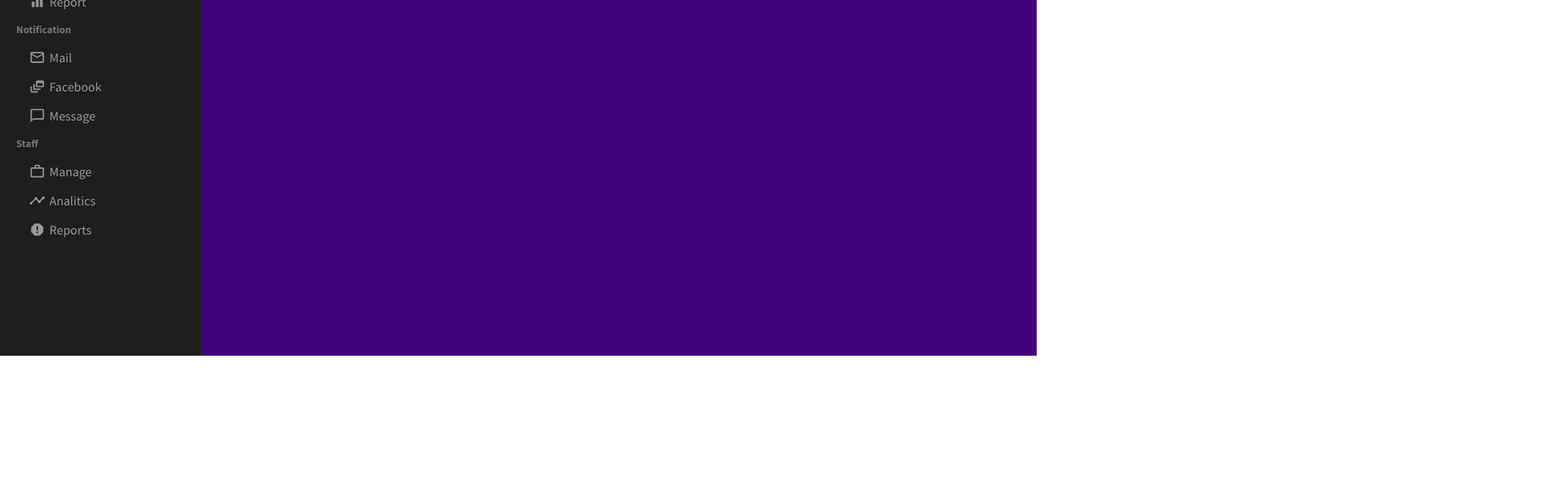
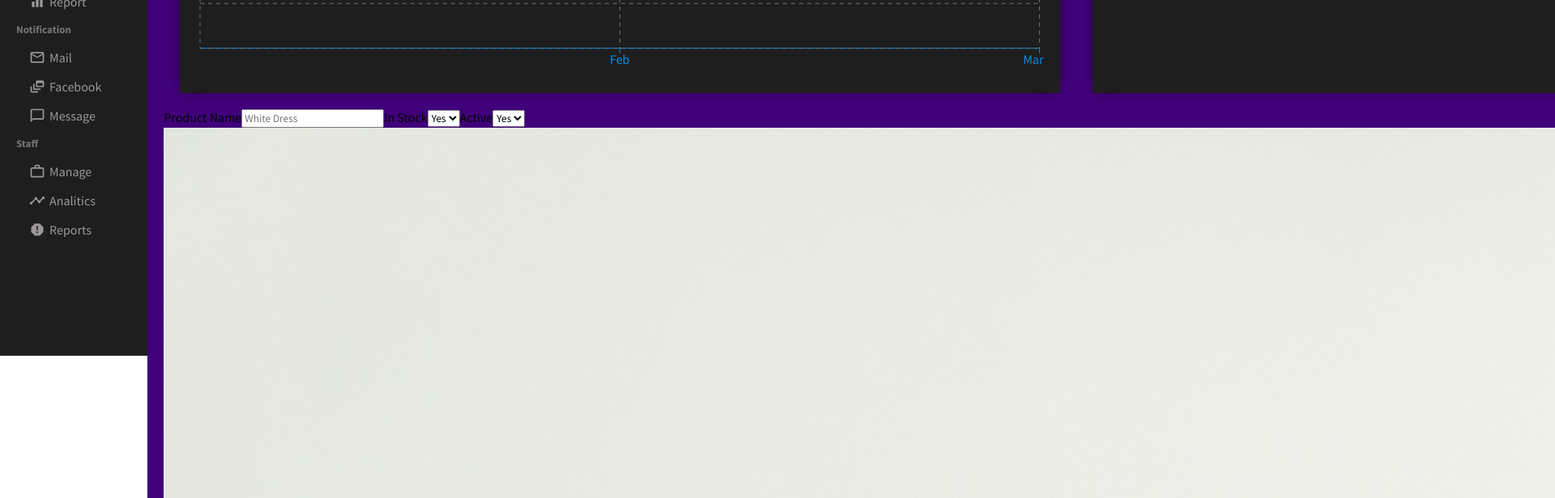
Before and after one commit to malekaridhi/ecommerceMern, a React (Create React App) app in the folder admin/: page /product/1 in a window 1280 px wide. Shown: the part 360-976 px from the top of the page at 81% size, 1920 px wide, since content can reach past the window. Before the commit the page ends 800 px from the top, so only its background shows below. Built offline with nearby package versions, Linux system fonts and the light colour scheme.

Commit message:
product list

```diff
--- a/admin/src/pages/product/Product.jsx
+++ b/admin/src/pages/product/Product.jsx
@@ -4,6 +4,8 @@ import { Link } from "react-router-dom";
 import Chart from "../../components/charts/Chart";
 import { productData } from "../../dummyData";
 import image from "../../images/c1.jpg";
+import image1 from "../../images/c2.jpg";
+import PublishIcon from '@mui/icons-material/Publish';
 const Product = () => {
   return (
     <div className="product">
@@ -41,7 +43,7 @@ const Product = () => {
               <span className="productItemValue">yes</span>
             </div>
             <div className="productInfoItem">
-              <span className="productItemKey">In stock  </span>
+              <span className="productItemKey">In stock </span>
               <span className="productItemValue">no</span>
             </div>
             {/* <table>
@@ -63,17 +65,27 @@ const Product = () => {
       </div>
       <div className="productBottom">
         <form className="productForm">
-        <div className="productFormLeft">
+          <div className="productFormLeft">
             <label>Product Name</label>
             <input type="text" placeholder="White Dress" />
             <label>In Stock</label>
-            <select name="inStock" id="idStock">
+            <select name="inStock" id="inStock">
               <option value="yes">Yes</option>
               <option value="no">No</option>
             </select>
-        </div>
-        <div className="productFormRight"></div>
-          </form>
+            <label>Active</label>
+            <select name="active" id="active">
+              <option value="yes">Yes</option>
+              <option value="no">No</option>
+            </select>
+          </div>
+          <div className="productFormRight">
+            <img src={image1} alt="" className="productUploadImg" />
+            <label for="file">
+              <PublishIcon/>
+            </label>
+          </div>
+        </form>
       </div>
     </div>
   );
```
